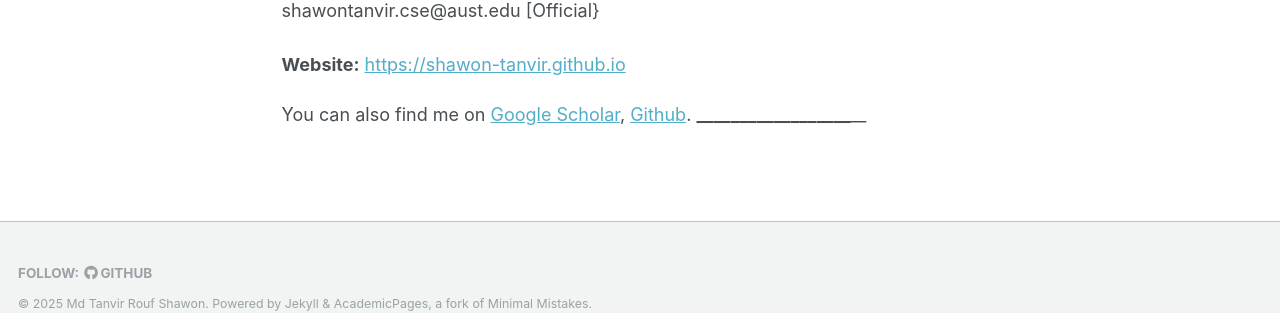
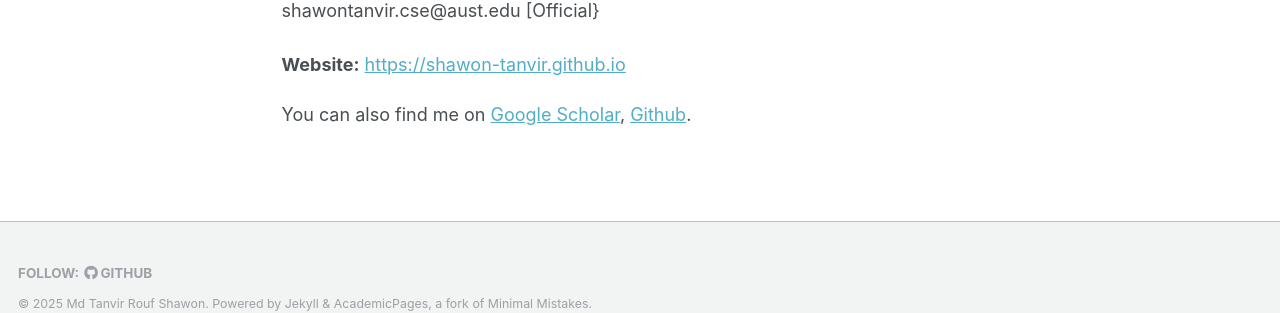
Before and after one commit to shawon-tanvir/shawon-tanvir.github.io, a Jekyll site: the page built from _pages/cv.md, in a window 1280 px wide and 1237 px high. Shown: the part 888-1201 px from the top of the window. Built offline with Jekyll 4.4.1, drawn with Linux system fonts in a browser that asks for light colours.

```diff
--- a/_pages/cv.md
+++ b/_pages/cv.md
@@ -23,4 +23,3 @@ shawontanvir.cse@aust.edu [Official}<br />
 **Website:** [https://shawon-tanvir.github.io](https://shawon-tanvir.github.io/) <br />
 
 You can also find me on [Google Scholar](https://scholar.google.com/citations?user=jCObHL4AAAAJ&hl=en&oi=ao), [Github](https://github.com/shawon-tanvir).
-__________________________________________________________
```
